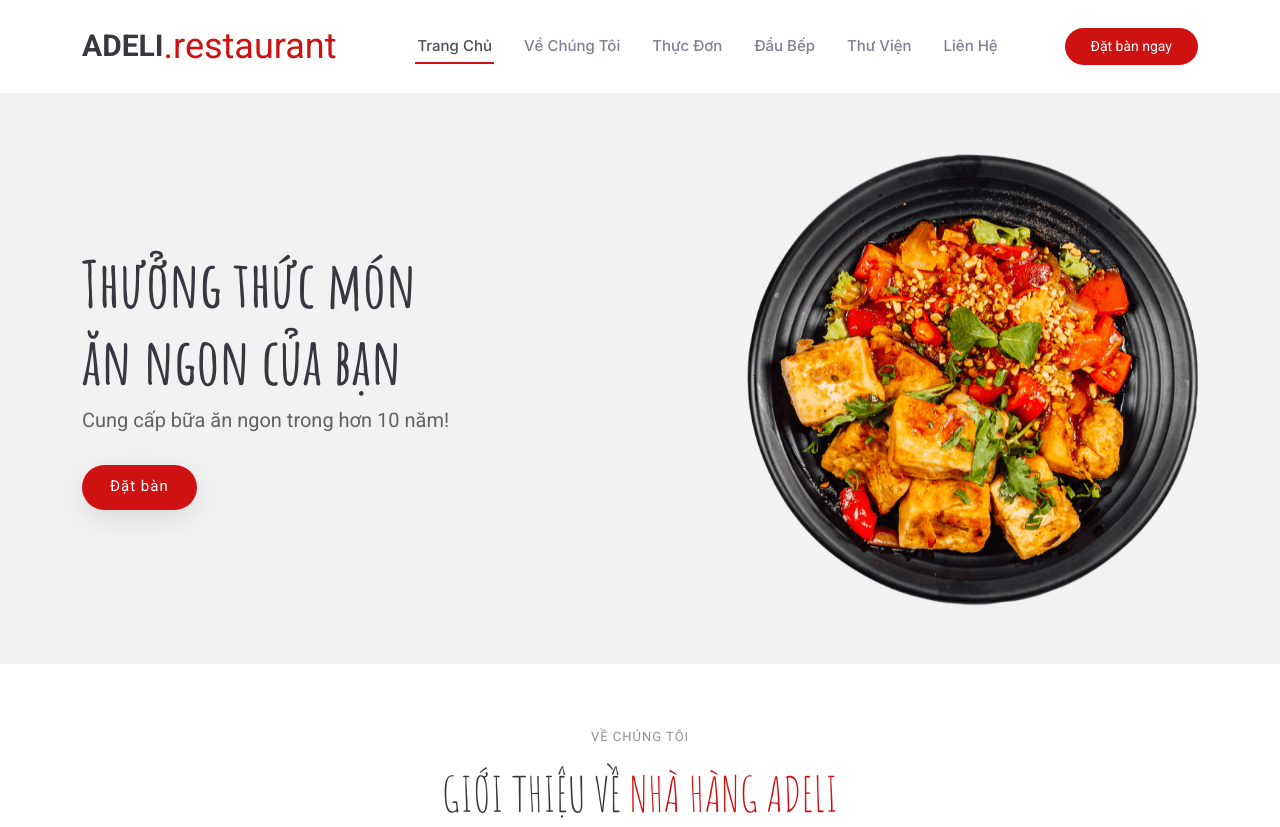
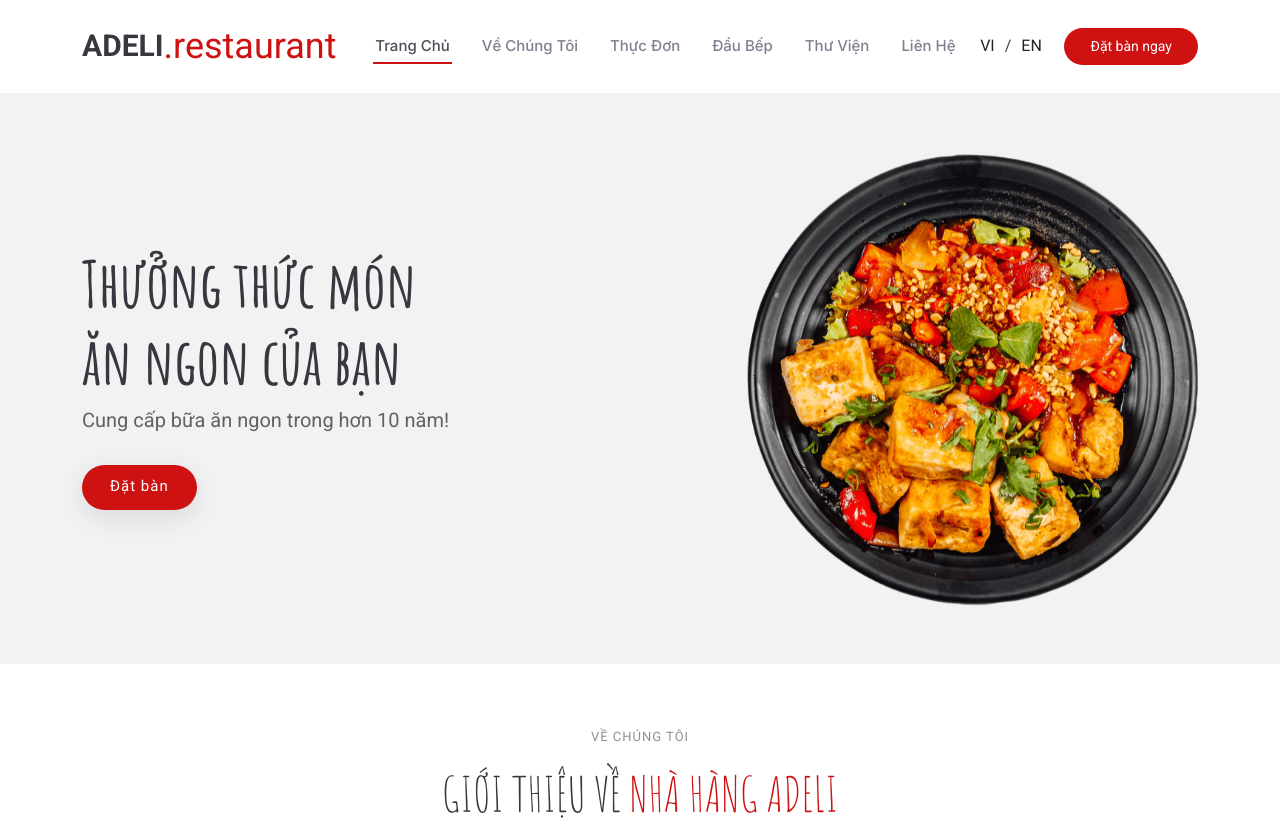
Before and after one commit to huy0305-26/Adeli, a plain HTML site: page index.html in a window 1280 px wide. Shown: the top 827 px of the page. Drawn offline with Linux system fonts and the light colour scheme.

Commit message:
Thêm nút dịch trang

```diff
--- a/assets/css/main.css
+++ b/assets/css/main.css
@@ -5,7 +5,33 @@
 * Author: BootstrapMade.com
 * License: https://bootstrapmade.com/license/
 */
-
+.header .languages ul {
+  display: flex;
+  flex-wrap: wrap;
+  list-style: none;
+  padding: 0;
+  margin: 0;
+  color: var(--accent-color);
+}
+
+.header .languages ul a {
+  color: var(--default-color);
+}
+
+.header .languages ul a:hover {
+  color: var(--accent-color);
+}
+
+.header .languages ul li+li {
+  padding-left: 10px;
+}
+
+.header .languages ul li+li::before {
+  display: inline-block;
+  padding-right: 10px;
+  color: color-mix(in srgb, var(--default-color), transparent 10%);
+  content: "/";
+}
 /*--------------------------------------------------------------
 # Font & Color Variables
 # Help: https://bootstrapmade.com/color-system/
--- a/index.html
+++ b/index.html
@@ -59,7 +59,12 @@
         </ul>
         <i class="mobile-nav-toggle d-xl-none bi bi-list"></i>
       </nav>
-
+      <div class="languages d-none d-md-flex align-items-center">
+        <ul>
+          <li><a href="#" class="vi">VI</a></li>
+          <li><a href="#" class="en">EN</a></li>
+        </ul>
+      </div>
       <a class="btn-getstarted" href="index.html#book-a-table">Đặt bàn ngay</a>
 
     </div>
@@ -1297,7 +1302,7 @@
           </div>
         </div>
 
-        <div class="col-lg-3 col-md-2">
+        <div class="col-lg-3 col-md-6">
           <h4>Fanpage Facebook</h4>
           <div class="social-links d-flex">
             <iframe src="https://www.facebook.com/plugins/page.php?href=https%3A%2F%2Fwww.facebook.com%2Fprofile.php%3Fid%3D61574347157697%26mibextid%3DwwXIfr%26rdid%3DJNTS61h14hgYvCem%26share_url%3Dhttps%253A%252F%252Fwww.facebook.com%252Fshare%252F1HB8hSFaB5%252F%253Fmibextid%253DwwXIfr%23&tabs=timeline&width=340&height=500&small_header=false&adapt_container_width=true&hide_cover=false&show_facepile=true&appId" width="300" height="125" style="border:none;overflow:hidden" scrolling="no" frameborder="0" allowfullscreen="true" allow="autoplay; clipboard-write; encrypted-media; picture-in-picture; web-share"></iframe>
```
